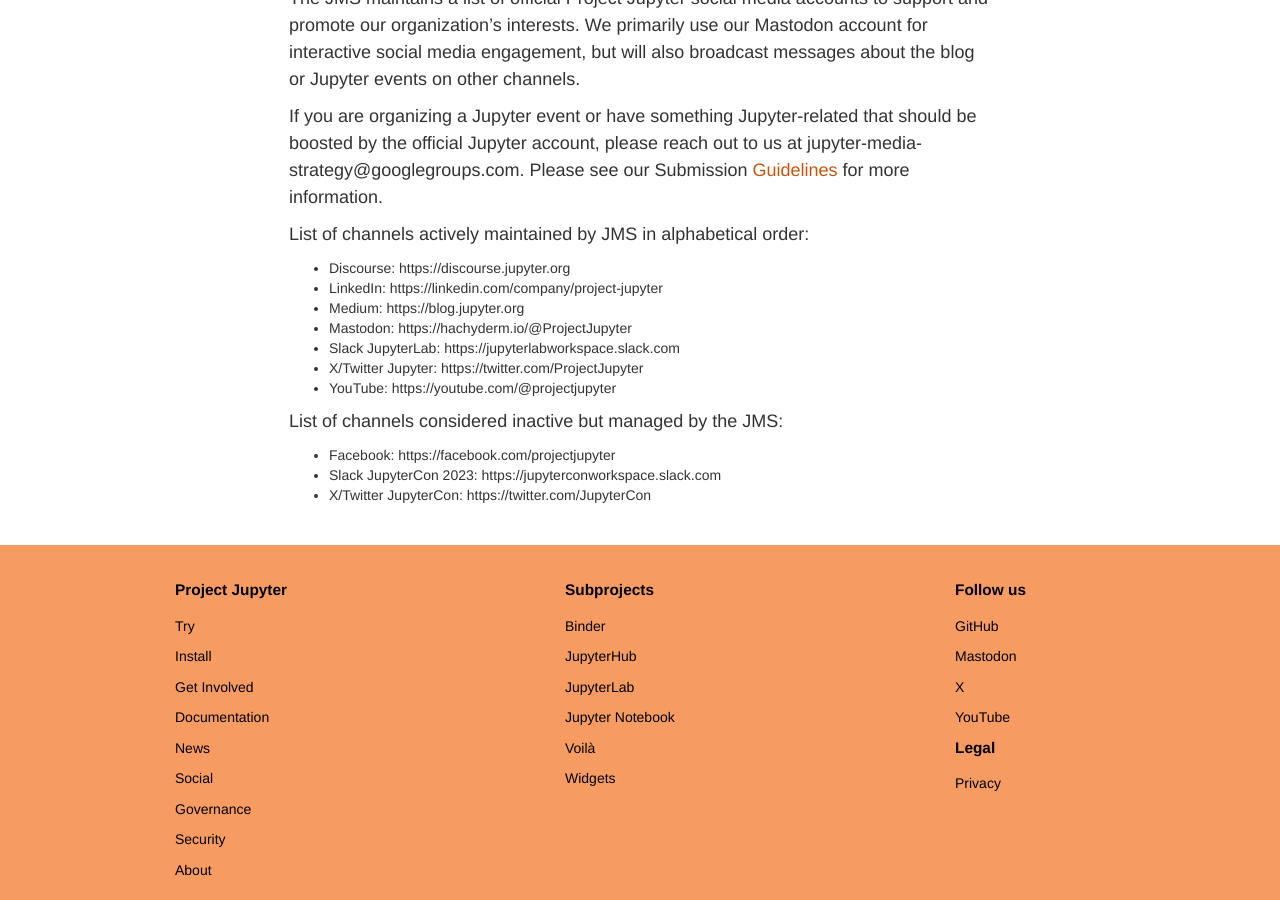
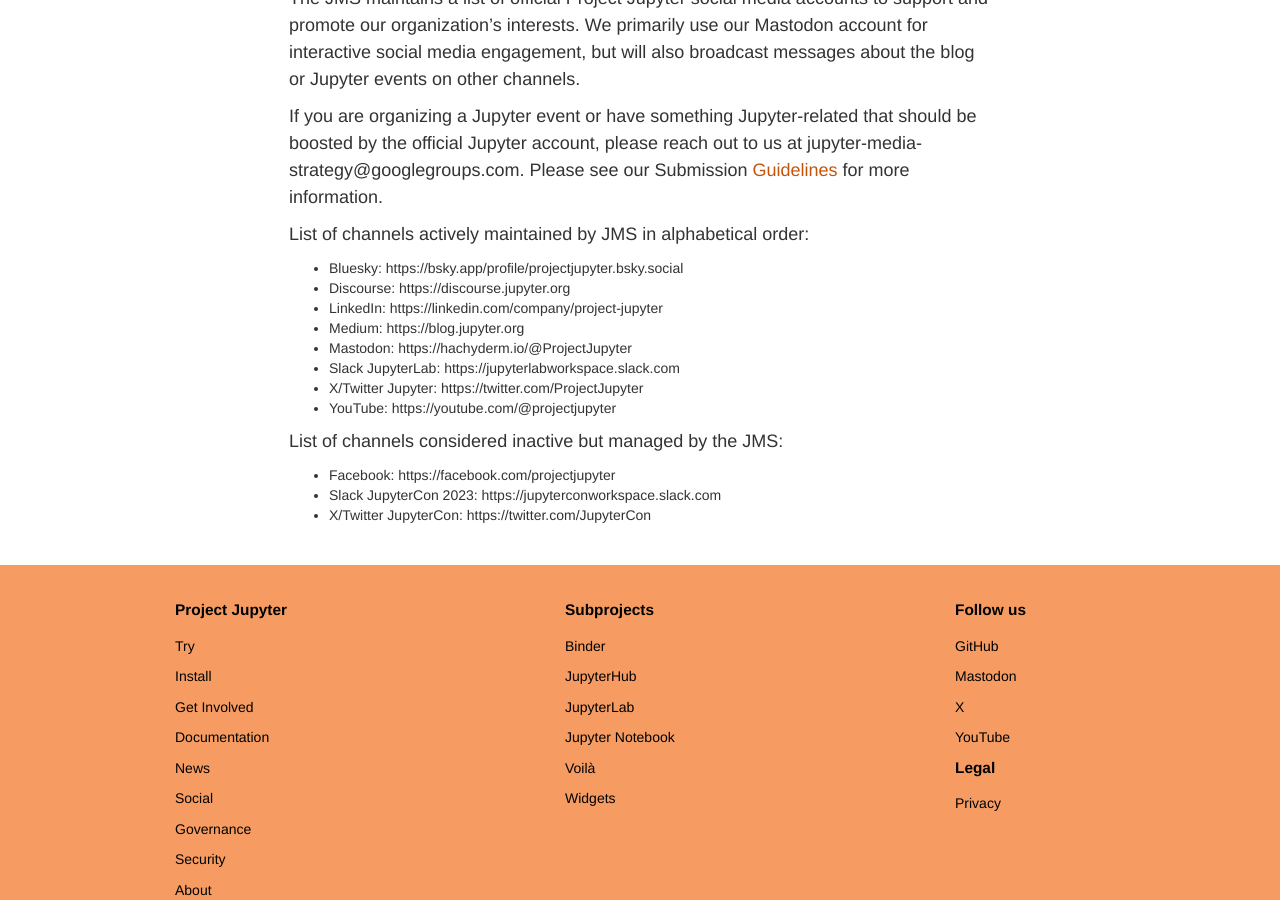
Before and after one commit to jupyter/jupyter.github.io, a Jekyll site: the page built from social.md, in a window 1280 px wide and 900 px high, scrolled down 846 px. Built offline with Jekyll 4.4.1, drawn with Linux system fonts in a browser that asks for light colours; comment, search, counter and statistics services are not loaded; some of the changed lines change nothing that is shown.

Commit message:
add bluesky to the list of channels maintained by JMS

```diff
--- a/social.md
+++ b/social.md
@@ -20,6 +20,7 @@
 
 List of channels actively maintained by JMS in alphabetical order:
 
+- Bluesky: https://bsky.app/profile/projectjupyter.bsky.social
 - Discourse: https://discourse.jupyter.org
 - LinkedIn: https://linkedin.com/company/project-jupyter
 - Medium: https://blog.jupyter.org
```
